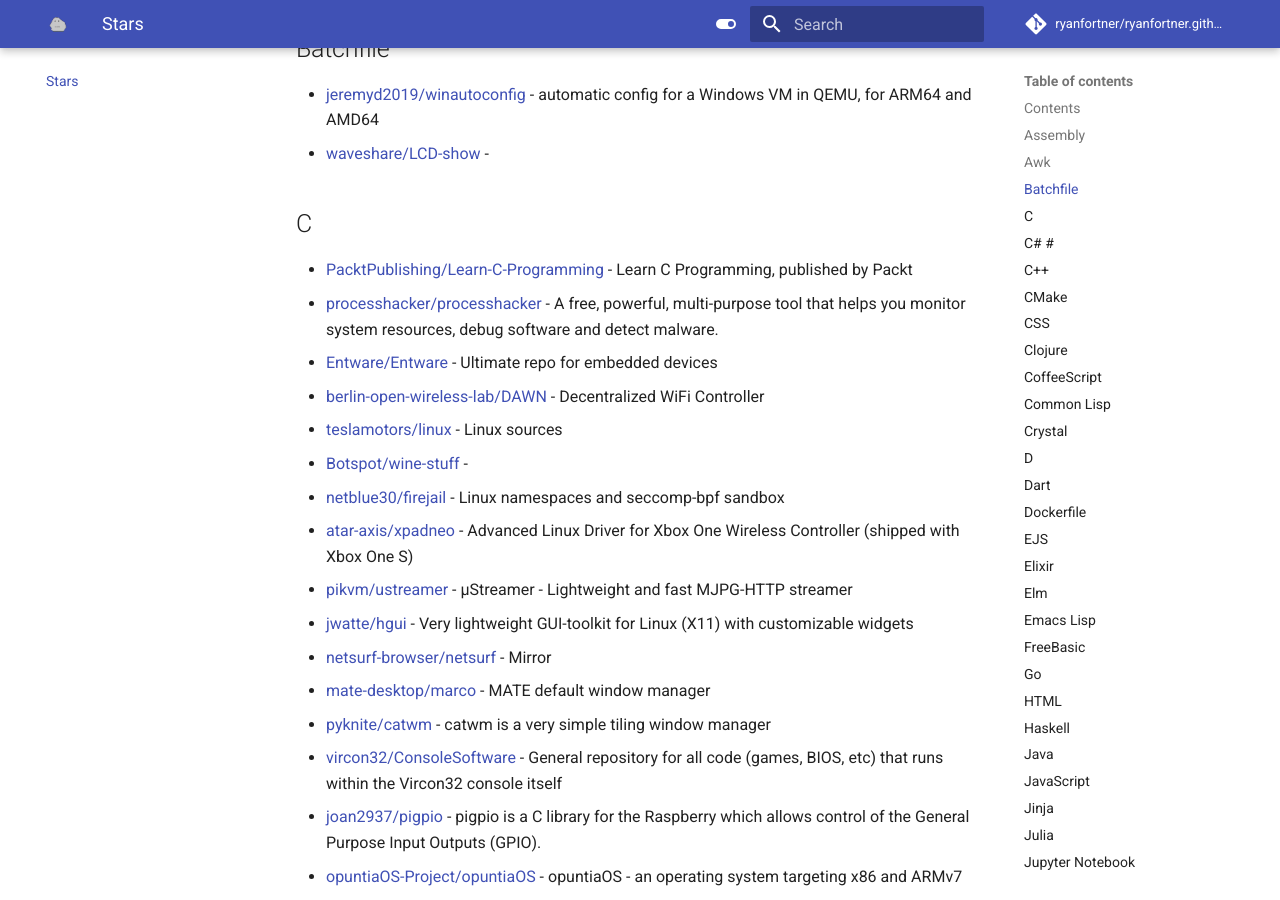
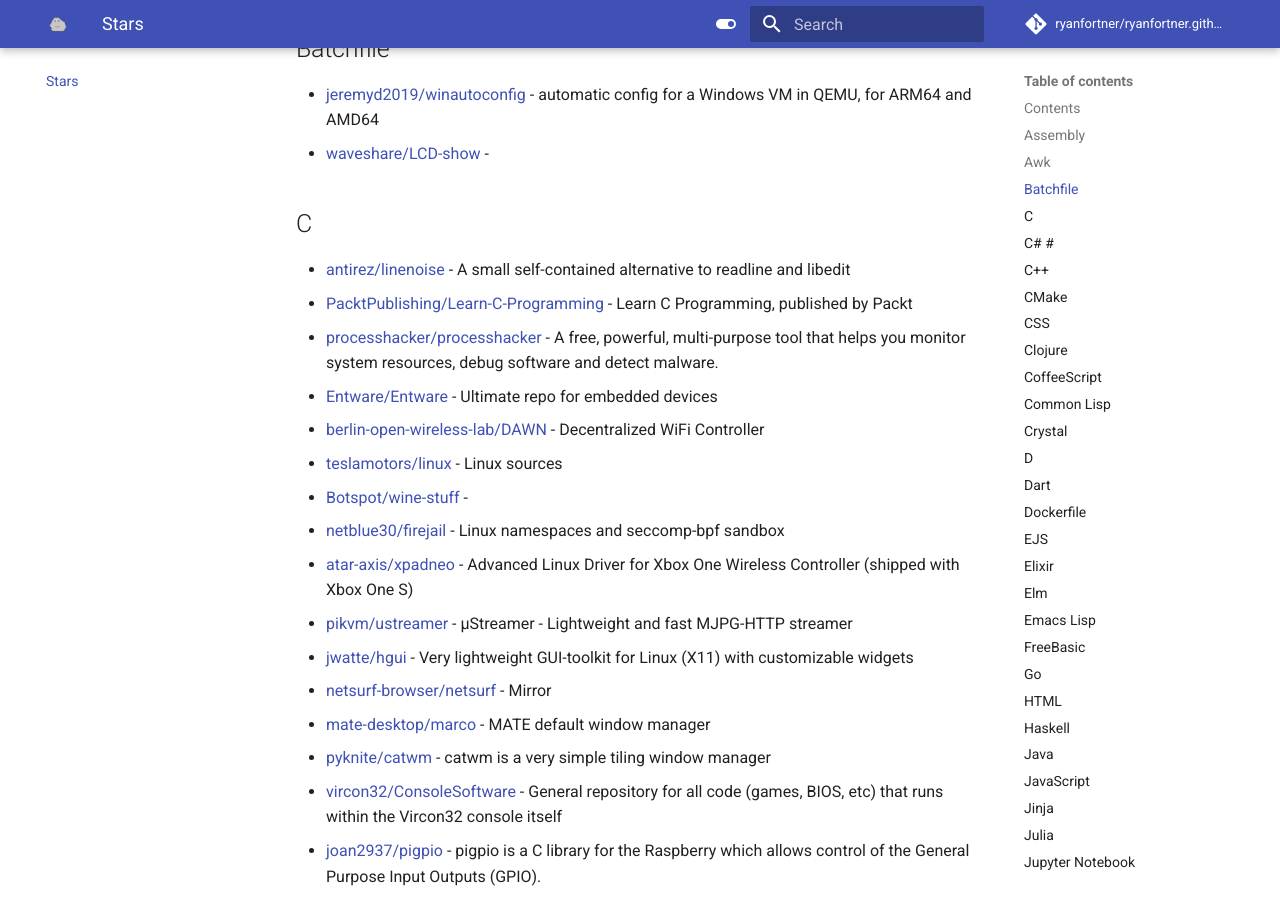
Before and after one commit to ryanfortner/ryanfortner.github.io, an MkDocs documentation site: the page built from docs/stars.md, in a window 1280 px wide and 900 px high, scrolled down 2620 px. Built offline with MkDocs 1.6.1 and Material for MkDocs 9.7.7, drawn with Linux system fonts in a browser that asks for light colours; emoji names are drawn with the system emoji font; comment, search, counter and statistics services are not loaded.

Commit message:
update stars.md

```diff
--- a/docs/stars.md
+++ b/docs/stars.md
@@ -81,6 +81,7 @@
 
 ## C
 
+- [antirez/linenoise](https://github.com/antirez/linenoise) - A small self-contained alternative to readline and libedit
 - [PacktPublishing/Learn-C-Programming](https://github.com/PacktPublishing/Learn-C-Programming) - Learn C Programming, published by Packt
 - [processhacker/processhacker](https://github.com/processhacker/processhacker) - A free, powerful, multi-purpose tool that helps you monitor system resources, debug software and detect malware.
 - [Entware/Entware](https://github.com/Entware/Entware) - Ultimate repo for embedded devices
```
